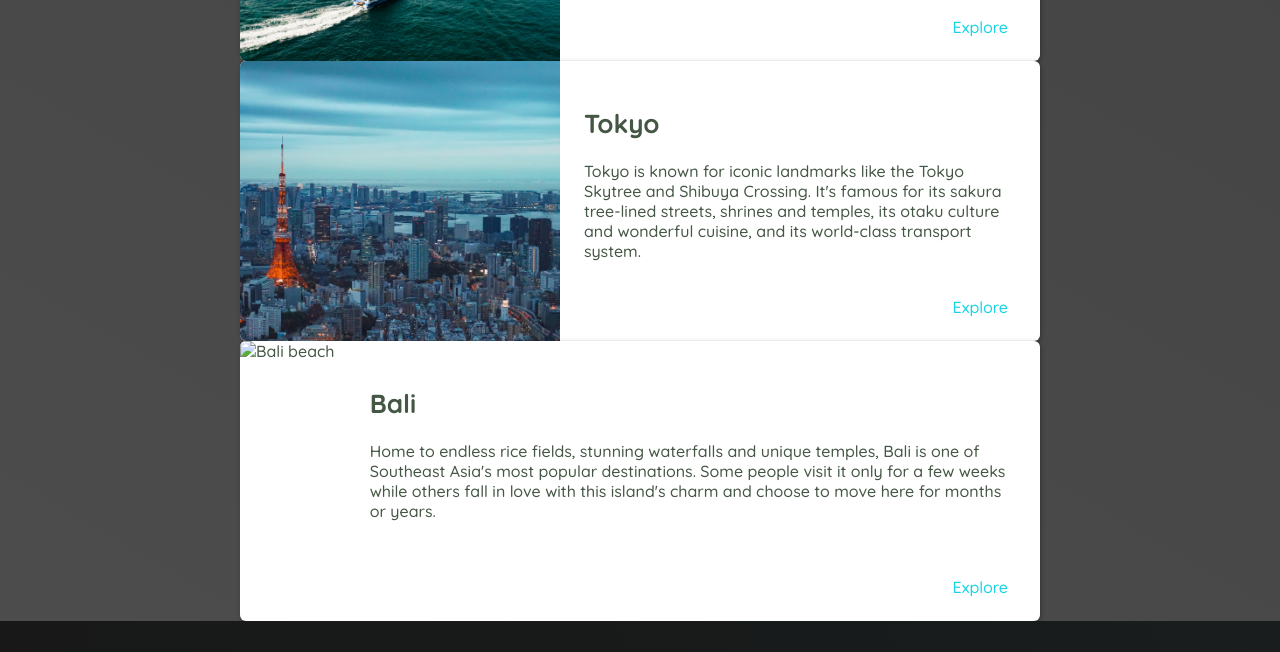
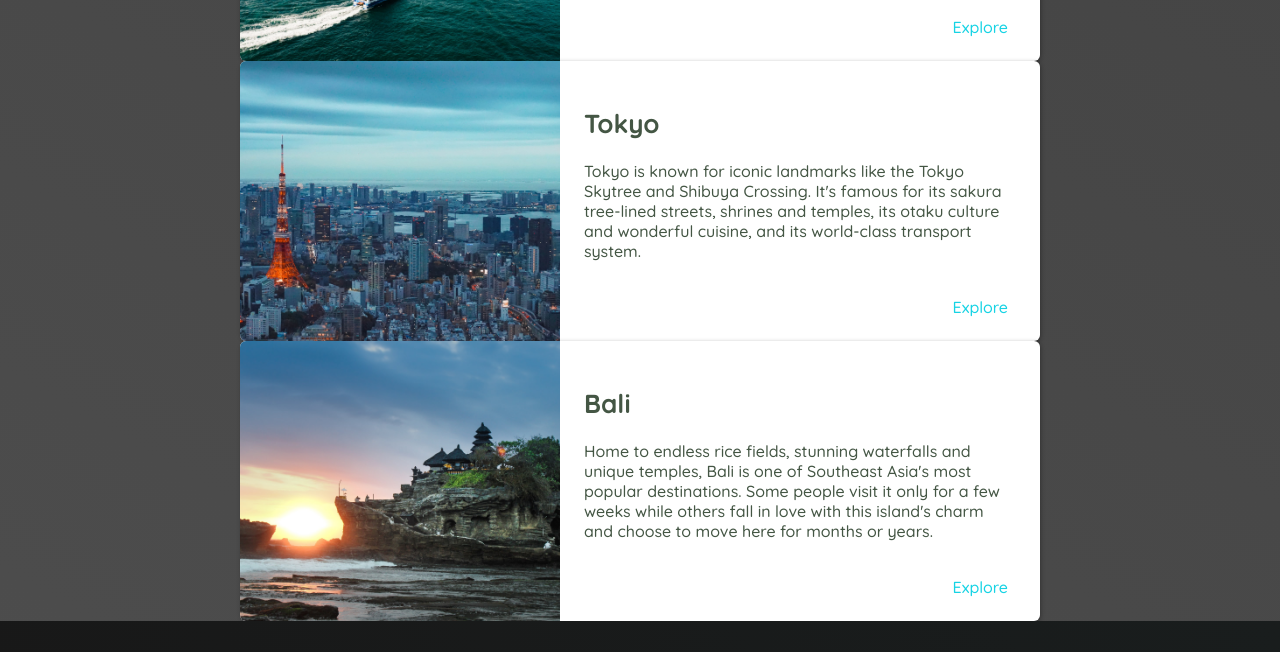
Before and after one commit to adebisiabdussamad/travel-page, a plain HTML site: page places.html in a window 1280 px wide. Shown: the part 2278-2930 px from the top of the page. Drawn offline with Linux system fonts and the light colour scheme.

Commit message:
completed the html code for places.html

```diff
--- a/places.html
+++ b/places.html
@@ -172,7 +172,7 @@
                     </div>
                 </li>
                 <li>
-                    <img src="i/mages/places/bali.jpg" alt="Bali beach" />
+                    <img src="/images/places/bali.jpg" alt="Bali beach" />
                     <div class="item-content">
                         <div>
                             <h2>Bali</h2>
```
